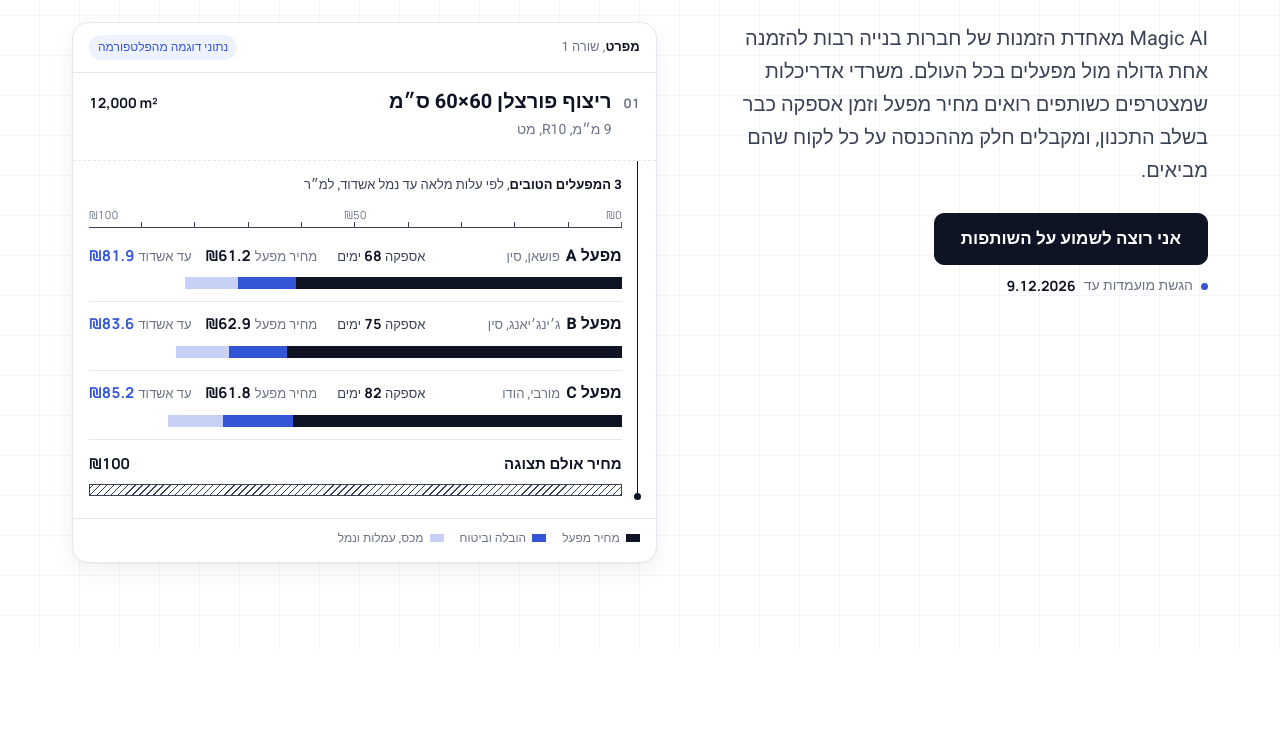
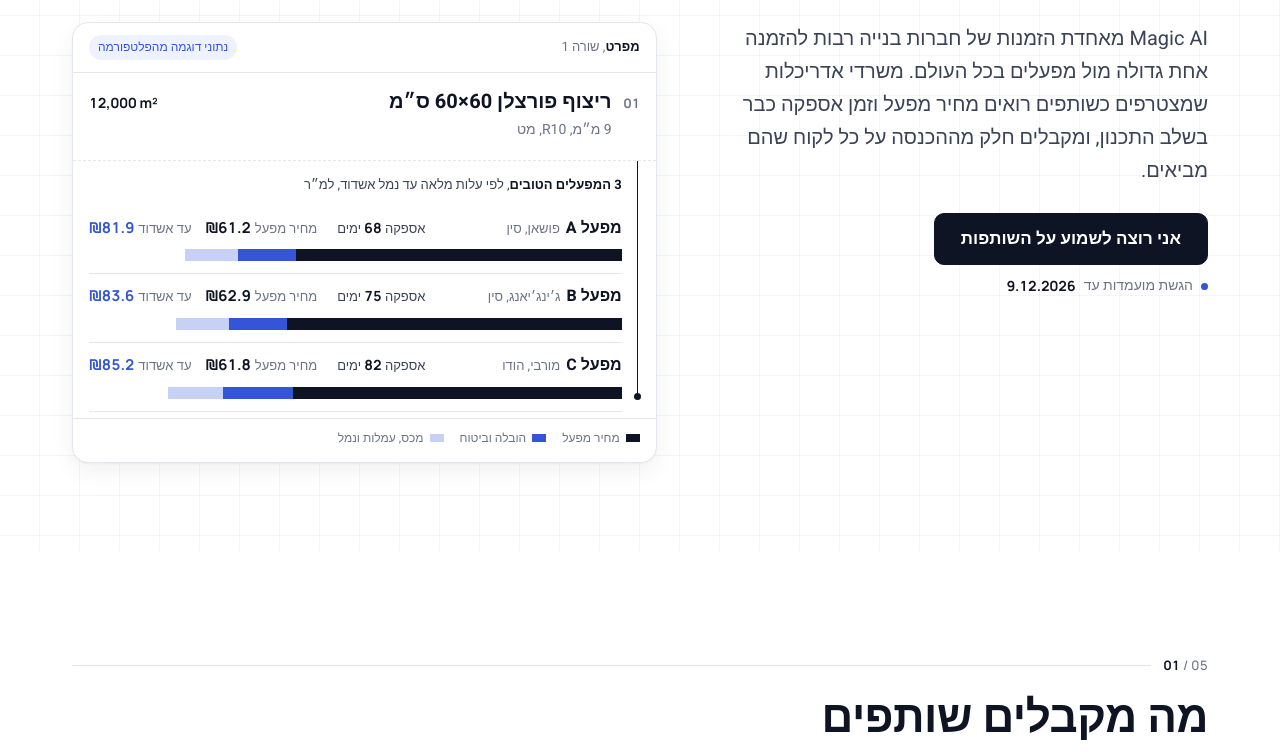
Before and after one commit to LeadBound/magic-lp-preview, a plain HTML site: page option-a/index.html in a window 1280 px wide. Shown: the part 335-1087 px from the top of the page. Drawn offline with Linux system fonts and the light colour scheme.

Commit message:
Remove reference prices and savings figures from the preview pages
Co-Authored-By: Claude Opus 5.5 <noreply@anthropic.com>

```diff
--- a/option-a/index.html
+++ b/option-a/index.html
@@ -352,7 +352,7 @@ fieldset.cell legend{padding:0;float:right;width:100%;font-size:13px;color:var(-
       </div>
 
       <!-- SIGNATURE: one spec line → three factory offers vs the showroom price -->
-      <figure class="spec" id="spec" aria-label="דוגמה: שורה אחת מהמפרט מקבלת שלוש הצעות ממפעלים, מול מחיר אולם תצוגה">
+      <figure class="spec" id="spec" aria-label="דוגמה: שורה אחת מהמפרט מקבלת שלוש הצעות ממפעלים">
         <div class="spec-head"><span><b>מפרט</b>, שורה 1</span><span class="tag">נתוני דוגמה מהפלטפורמה</span></div>
         <div class="spec-line">
           <span class="ln num">01</span>
@@ -362,7 +362,7 @@ fieldset.cell legend{padding:0;float:right;width:100%;font-size:13px;color:var(-
         <div class="spec-body">
           <span class="lead" aria-hidden="true"></span>
           <p class="spec-cap"><b>3 המפעלים הטובים</b>, לפי עלות מלאה עד נמל אשדוד, למ״ר</p>
-          <div class="scale" aria-hidden="true"><span class="num">₪0</span><span class="num" style="right:50%">₪50</span><span class="num">₪100</span></div>
+
           <ol class="offers">
             <li class="off best">
               <div class="off-top"><span class="f-name">מפעל A<small>פושאן, סין</small></span><span class="f-days">אספקה <span class="num">68</span> ימים</span></div>
@@ -380,10 +380,6 @@ fieldset.cell legend{padding:0;float:right;width:100%;font-size:13px;color:var(-
               <div class="figs"><span>מחיר מפעל<span class="num">₪61.8</span></span><span class="tot">עד אשדוד<span class="num">₪85.2</span></span></div>
             </li>
           </ol>
-          <div class="show">
-            <div class="show-top"><b>מחיר אולם תצוגה</b><span class="num">₪100</span></div>
-            <div class="bar" aria-hidden="true"><i></i></div>
-          </div>
         </div>
         <div class="legend" aria-hidden="true">
           <span><i style="background:var(--ink)"></i>מחיר מפעל</span>
```
Also changed, not shown: option-c/index.html (+1 -2 lines), option-a/img/s3-predlozhenie.jpg, option-b/img/s3-predlozhenie.jpg, option-c/img/s3-predlozhenie.jpg, option-d/img/s3.jpg.
